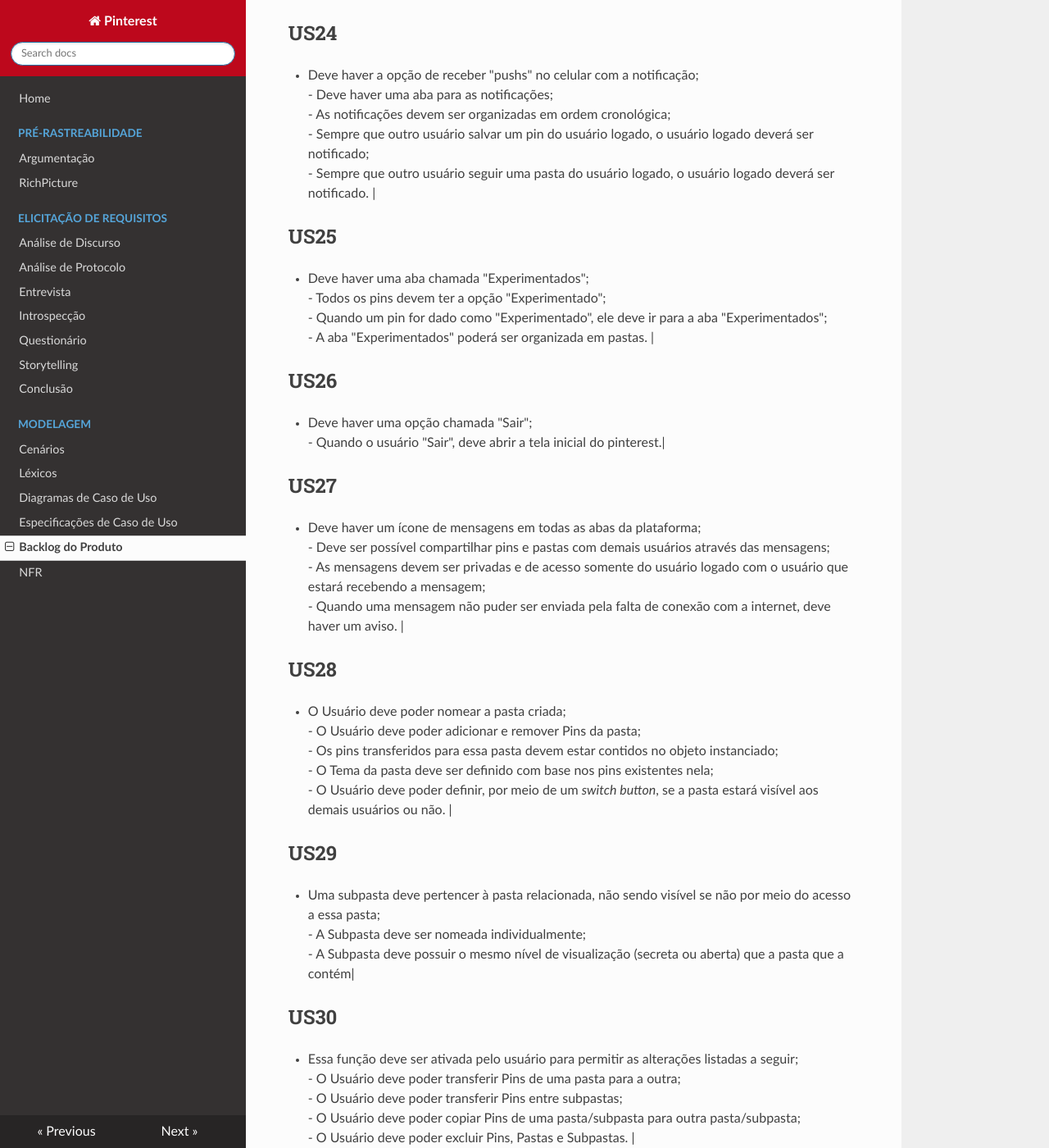
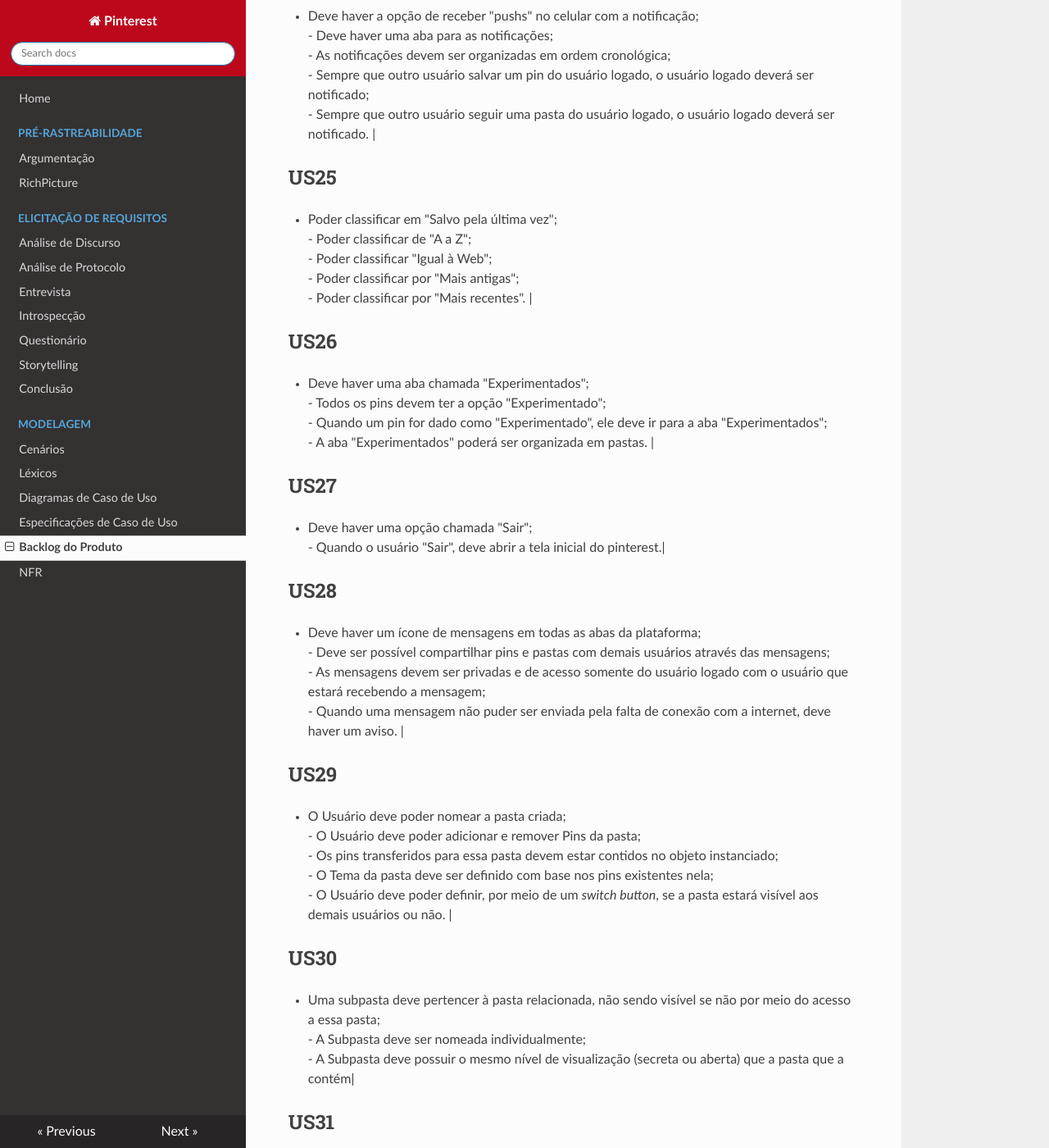
Before and after one commit to joberthrogers18/2018.2-Requisitos-Pinterest, an MkDocs documentation site: the page built from docs/backlog.md, in a window 1280 px wide and 1400 px high, scrolled down 7506 px. Shown: the whole window at 82% size. Built offline with MkDocs 1.6.1, drawn with Linux system fonts in a browser that asks for light colours; nearby versions of some CDN libraries; old or Windows-style settings are respelled for this version of MkDocs; some of the changed text lies outside the part shown.

Commit message:
Correcting backlog acceptance topics

```diff
--- a/docs/backlog.md
+++ b/docs/backlog.md
@@ -205,25 +205,25 @@
 ## US24
  - Deve haver a opção de receber "pushs" no celular com a notificação;<br> - Deve haver uma aba para as notificações;<br> - As notificações devem ser organizadas em ordem cronológica;<br> - Sempre que outro usuário salvar um pin do usuário logado, o usuário logado deverá ser notificado;<br> - Sempre que outro usuário seguir uma pasta do usuário logado, o usuário logado deverá ser notificado. |
 ## US25
+ - Poder classificar em "Salvo pela última vez";<br>  - Poder classificar de "A a Z";<br>  - Poder classificar "Igual à Web";<br>  - Poder classificar por "Mais antigas";<br>  - Poder classificar por "Mais recentes". |
+## US26
 - Deve haver uma aba chamada "Experimentados";<br> - Todos os pins devem ter a opção "Experimentado";<br> - Quando um pin for dado como "Experimentado", ele deve ir para a aba "Experimentados";<br> - A aba "Experimentados" poderá ser organizada em pastas. |
-## US26
+## US27
 - Deve haver uma opção chamada "Sair";<br> - Quando o usuário "Sair", deve abrir a tela inicial do pinterest.|
-## US27
+## US28
  - Deve haver um ícone de mensagens em todas as abas da plataforma;<br> - Deve ser possível compartilhar pins e pastas com demais usuários através das mensagens;<br> - As mensagens devem ser privadas e de acesso somente do usuário logado com o usuário que estará recebendo a mensagem;<br>  - Quando uma mensagem não puder ser enviada pela falta de conexão com a internet, deve haver um aviso. |
-## US28
+## US29
 - O Usuário deve poder nomear a pasta criada;<br> - O Usuário deve poder adicionar e remover Pins da pasta;<br> - Os pins transferidos para essa pasta devem estar contidos no objeto instanciado;<br> - O Tema da pasta deve ser definido com base nos pins existentes nela; <br> - O Usuário deve poder definir, por meio de um *switch button*, se a pasta estará visível aos demais usuários ou não. |
-## US29
+## US30
 - Uma subpasta deve pertencer à pasta relacionada, não sendo visível se não por meio do acesso a essa pasta;<br> - A Subpasta deve ser nomeada individualmente;<br> - A Subpasta deve possuir o mesmo nível de visualização (secreta ou aberta) que a pasta que a contém|
-## US30
+## US31
  - Essa função deve ser ativada pelo usuário para permitir as alterações listadas a seguir;<br>- O Usuário deve poder transferir Pins de uma pasta para a outra;<br> - O Usuário deve poder transferir Pins entre subpastas;<br> - O Usuário deve poder copiar Pins de uma pasta/subpasta para outra pasta/subpasta;<br> - O Usuário deve poder excluir Pins, Pastas e Subpastas. |
-## US31
+## US32
  - Gerar link de redirecionamento para a url ou aba daquela pasta;<br> - Copiar link para área de trasnferência do dispositivo utilizado |
-## US32
+## US33
  - A Permissão de edição deve ser definida pela inserção pontual do novo usuário na pasta;<br> - O Usuário colaborador deve possuir as mesmas permissões que o usuário proprietário, exceto a opção de excluir uma pasta criada pelo proprietário; |
-## US33
+## US34
 - Os pins devem possuir tags relacionadas às suas categorias <br> - Deve haver uma barra de pesquisa para a procura ser efetivada |
-## US34
-- Cada pin deve oferecer botões de sub-opções<br>- Ao descer a página deve aparecer um botão que leve ao topo<br> |
 ## US35
 - A Opção de pesquisa por foto deve ser acessada por um ícone de foto na barra de pesquisa;<br> - O usuário deve poder enviar imagem tirada com a câmera do dispostivo sendo utilizado;<br> - O Usuário deve poder enviar mensagem da galeria do dispositivo utilizado;<br> - A Pesquisa deve retornar imagens com maior semelhança conforme o algorítmo de identificação de imagens. |
 ## US36
```
Also changed, not shown: other parts of docs/backlog.md (+1 -1 lines).
